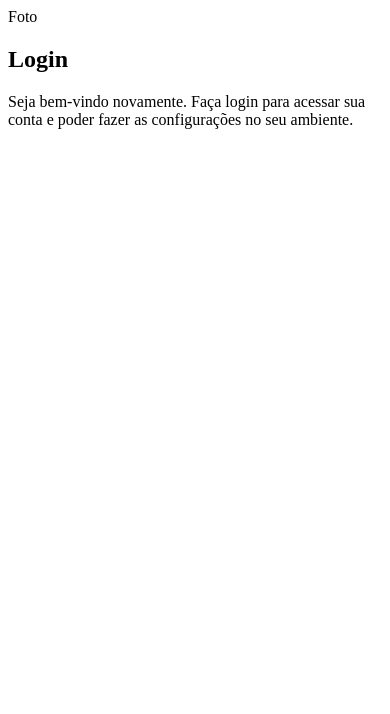
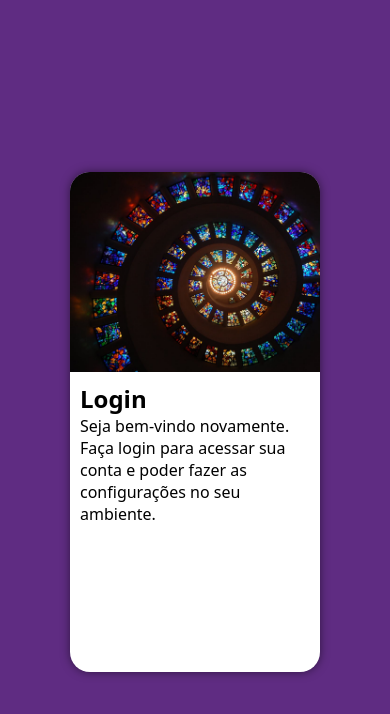
Before and after one commit to andressaalv/projeto-login, a plain HTML site: page index.html in a window 390 px wide. Drawn offline with Linux system fonts and the light colour scheme.

Commit message:
mobile first desenvolvido

```diff
--- a/estilos/style.css
+++ b/estilos/style.css
@@ -5,3 +5,50 @@
 Verde: #49a09d
 Lilás: #5f2c82
 */
+
+* {
+    font-family: system-ui, -apple-system, BlinkMacSystemFont, 'Segoe UI', Roboto, Oxygen, Ubuntu, Cantarell, 'Open Sans', 'Helvetica Neue', sans-serif;
+
+    padding: 0px;
+    margin: 0px;
+    box-sizing: border-box;
+}
+
+body, html {
+    background-color: #5f2c82;
+    height: 100vh;
+    width: 100vw;
+}
+
+main {
+    position: relative;
+    height: 100vh;
+    width: 100vw;
+}
+
+section#login {
+    position: absolute;
+    top: 50%;
+    left: 50%;
+    transform: translate(-50%, -50%);
+    overflow: hidden;
+
+    background-color: white;
+    width: 250px;
+    height: 500px;
+    border-radius: 20px;
+    box-shadow: 0px 0px 10px rgba(0, 0, 0, 0.5);
+}
+
+section#login > div#imagem {
+    display: block;
+    background: #5f2c82 url(../imagens/img.jpg) no-repeat;
+    background-size: cover;
+    background-position: left bottom;
+    height: 200px;
+}
+
+section#login > div#formulario {
+    display: block;
+    padding: 10px;
+}
--- a/index.html
+++ b/index.html
@@ -10,7 +10,7 @@
     <main>
         <section id="login">
             <div id="imagem">
-                Foto
+                <!-- AQui vai a imagem nas CSS -->
             </div>
 
             <div id="formulario">
```
Also changed, not shown: imagens/img.jpg (renamed from imagens/pexels-pixabay-161154 (1).jpg).
